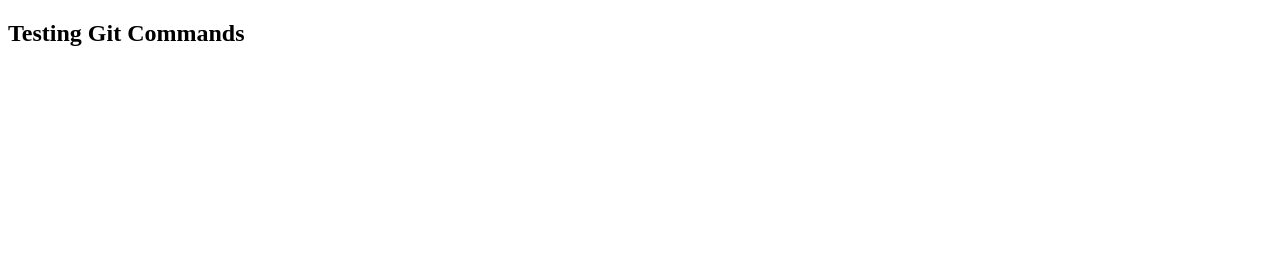
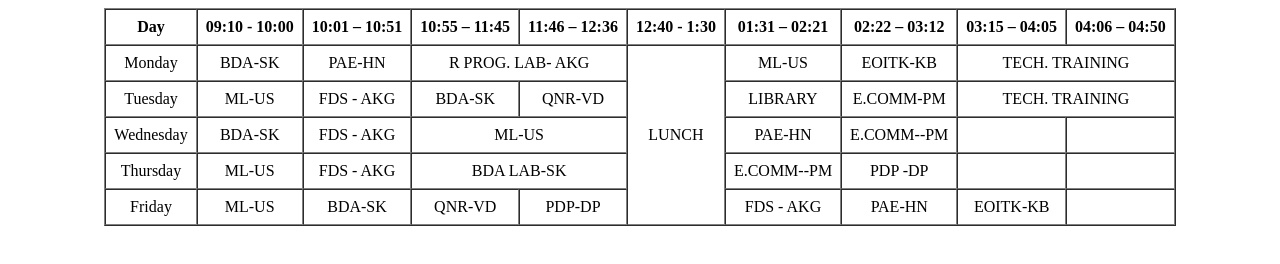
Before and after one commit to garima991/git-demo, a plain HTML site: page index.html in a window 1280 px wide. Drawn offline with Linux system fonts and the light colour scheme.

Commit message:
timetable template

```diff
--- a/index.html
+++ b/index.html
@@ -1,11 +1,77 @@
 <!DOCTYPE html>
 <html lang="en">
-<head>
-    <meta charset="UTF-8">
-    <meta name="viewport" content="width=device-width, initial-scale=1.0">
-    <title>Git Demo</title>
-</head>
-<body>
-    <h2>Testing Git Commands</h2>
-</body>
+  <head>
+    <meta charset="UTF-8" />
+    <meta name="viewport" content="width=device-width, initial-scale=1.0" />
+    <title>TimeTable</title>
+  </head>
+  <body>
+    <table border="1" cellpadding = "8" cellspacing = "0" style = "text-align: center;" align = "center">
+      <thead>
+        <th rowspan="2">Day</th>
+        <th>09:10 - 10:00</th>
+        <th>10:01 – 10:51</th>
+        <th>10:55 – 11:45</th>
+        <th>11:46 – 12:36</th>
+        <th>12:40 - 1:30</th>
+        <th>01:31 – 02:21</th>
+        <th>02:22 – 03:12</th>
+        <th>03:15 – 04:05</th>
+        <th>04:06 – 04:50</th>
+      </thead>
+      <tbody>
+        <tr>
+            <td>Monday</td>
+            <td>BDA-SK</td>
+            <td>PAE-HN</td>
+            <td colspan = "2">R PROG. LAB- AKG</td>
+            <td rowspan = "6">LUNCH</td>
+            <td>ML-US</td>
+            <td>EOITK-KB</td>
+            <td colspan="2">TECH. TRAINING</td>
+        </tr>
+        <tr>
+            <td>Tuesday</td>
+            <td>ML-US</td>
+            <td>FDS - AKG</td>
+            <td>BDA-SK</td>
+            <td>QNR-VD</td>
+            <td>LIBRARY</td>
+            <td>E.COMM-PM</td>
+            <td colspan="2">TECH. TRAINING</td>
+        </tr>
+        <tr>
+            <td>Wednesday</td>
+            <td>BDA-SK</td>
+            <td>FDS - AKG</td>
+            <td colspan = "2">ML-US</td>
+            <td>PAE-HN</td>
+            <td>E.COMM--PM</td>
+            <td></td>
+            <td></td>
+        </tr>
+        <tr>
+            <td>Thursday</td>
+            <td>ML-US</td>
+            <td>FDS - AKG</td>
+            <td colspan = "2">BDA LAB-SK</td>
+            <td>E.COMM--PM</td>
+            <td>PDP -DP</td>
+            <td></td>
+            <td></td>
+        </tr>
+        <tr>
+            <td>Friday</td>
+            <td>ML-US</td>
+            <td>BDA-SK</td>
+            <td>QNR-VD</td>
+            <td>PDP-DP</td>
+            <td>FDS - AKG</td>
+            <td>PAE-HN</td>
+            <td>EOITK-KB</td>
+            <td></td>
+        </tr>
+        </tbody>
+    </table>
+  </body>
 </html>
```
